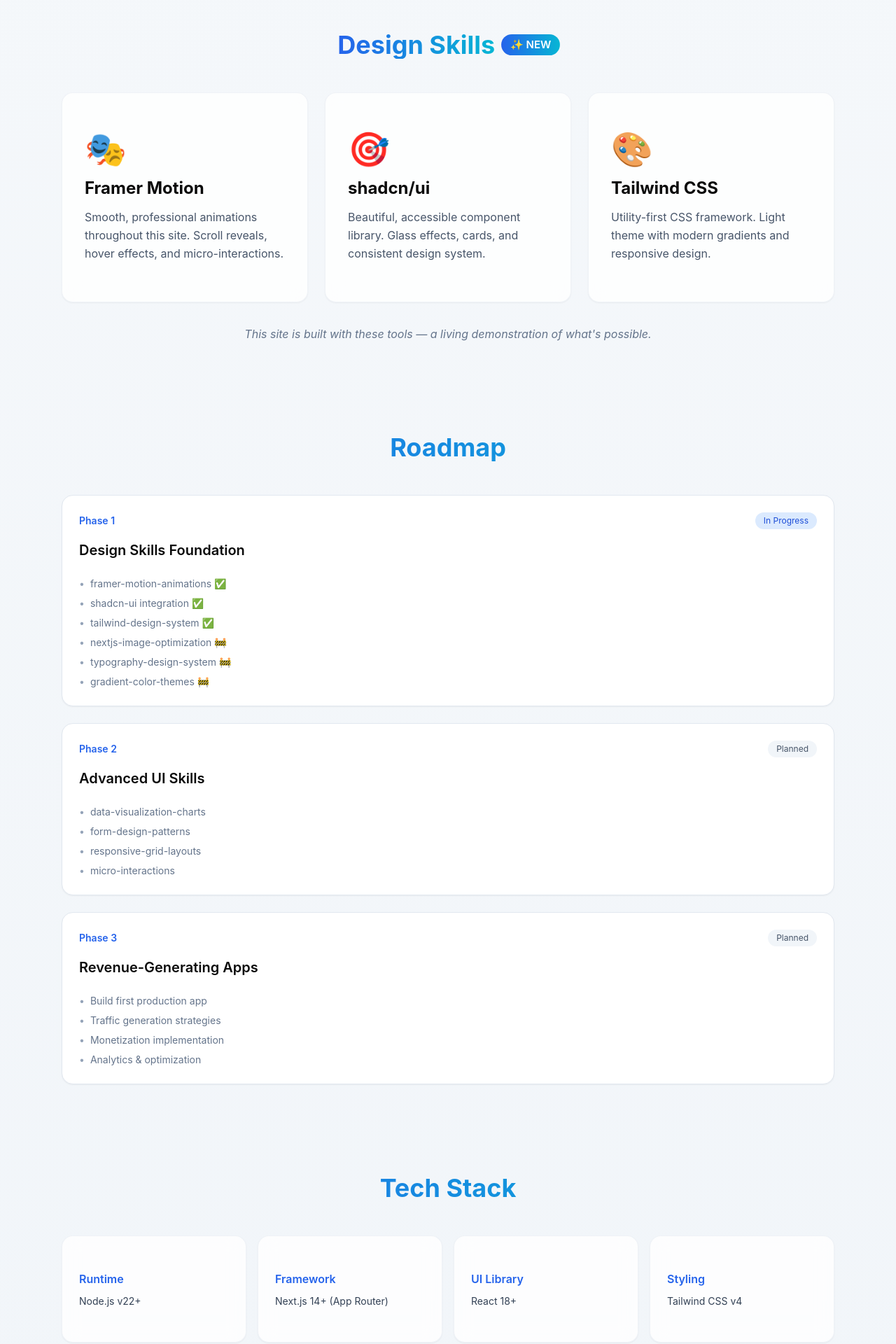
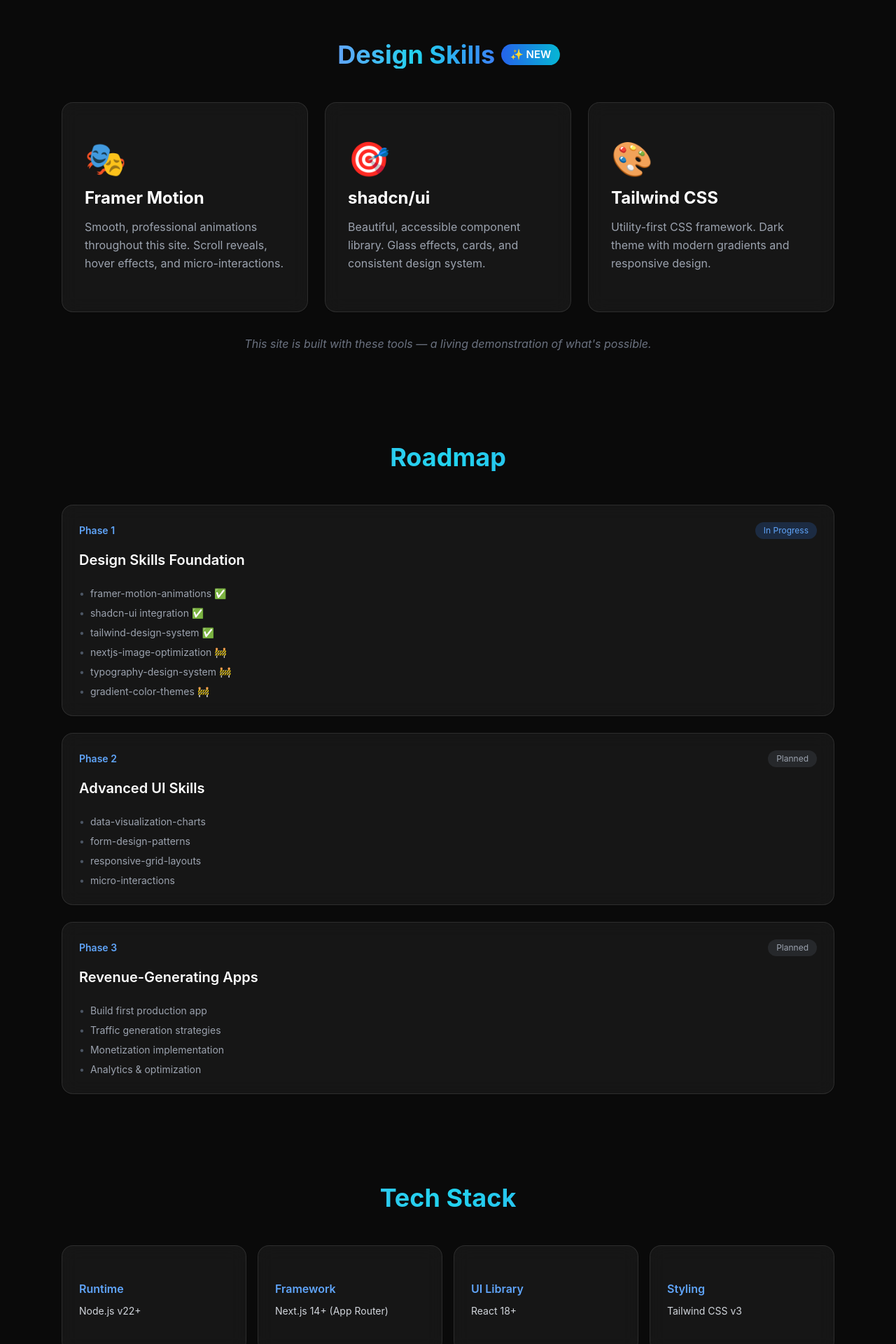
Before and after one commit to henaihh/henai-page, a Next.js app: page / in a window 1280 px wide. Shown: the part 2720-4640 px from the top of the page at 70% size. Built offline with nearby package versions, Linux system fonts and the light colour scheme.

Commit message:
feat: Switch to dark theme inspired by Vercel/Linear

```diff
--- a/app/components/Roadmap.tsx
+++ b/app/components/Roadmap.tsx
@@ -52,26 +52,26 @@
           viewport={{ once: true }}
           transition={{ duration: 0.5, delay: i * 0.15 }}
         >
-          <Card className="hover:shadow-lg transition-shadow duration-300">
+          <Card className="glass-effect hover:shadow-2xl hover:shadow-blue-500/10 transition-all duration-300 border-white/10">
             <CardHeader>
               <div className="flex items-center justify-between mb-2">
-                <span className="text-sm font-semibold text-blue-600">{item.phase}</span>
+                <span className="text-sm font-semibold text-blue-400">{item.phase}</span>
                 <span
                   className={`text-xs px-3 py-1 rounded-full ${
                     item.status === 'In Progress'
-                      ? 'bg-blue-100 text-blue-700'
-                      : 'bg-slate-100 text-slate-600'
+                      ? 'bg-blue-500/20 text-blue-400'
+                      : 'bg-gray-500/20 text-gray-400'
                   }`}
                 >
                   {item.status}
                 </span>
               </div>
-              <CardTitle className="text-xl">{item.title}</CardTitle>
+              <CardTitle className="text-xl text-white">{item.title}</CardTitle>
               <CardDescription>
                 <ul className="mt-4 space-y-2">
                   {item.items.map((task) => (
-                    <li key={task} className="flex items-center gap-2 text-sm">
-                      <span className="text-slate-400">•</span>
+                    <li key={task} className="flex items-center gap-2 text-sm text-gray-400">
+                      <span className="text-gray-600">•</span>
                       <span>{task}</span>
                     </li>
                   ))}
--- a/app/components/Stats.tsx
+++ b/app/components/Stats.tsx
@@ -26,8 +26,8 @@
           transition={{ duration: 0.4, delay: i * 0.1 }}
           className="text-center"
         >
-          <div className="text-3xl font-bold text-blue-600">{stat.value}</div>
-          <div className="text-sm text-slate-600">{stat.label}</div>
+          <div className="text-3xl font-bold bg-gradient-to-r from-blue-400 to-cyan-400 bg-clip-text text-transparent">{stat.value}</div>
+          <div className="text-sm text-gray-400">{stat.label}</div>
         </motion.div>
       ))}
     </motion.div>
--- a/app/globals.css
+++ b/app/globals.css
@@ -3,25 +3,25 @@
 @tailwind utilities;
 
 :root {
-  --color-background: #ffffff;
-  --color-foreground: #0a0a0a;
+  --color-background: #0a0a0a;
+  --color-foreground: #ededed;
 
   --color-primary: #0099ff;
   --color-primary-foreground: #ffffff;
 
-  --color-secondary: #f1f5f9;
-  --color-secondary-foreground: #1e293b;
+  --color-secondary: #1a1a1a;
+  --color-secondary-foreground: #a0a0a0;
 
-  --color-muted: #f8fafc;
-  --color-muted-foreground: #64748b;
+  --color-muted: #171717;
+  --color-muted-foreground: #737373;
 
   --color-accent: #00d9ff;
   --color-accent-foreground: #0a0a0a;
 
-  --color-card: #ffffff;
-  --color-card-foreground: #0a0a0a;
+  --color-card: #111111;
+  --color-card-foreground: #ededed;
 
-  --color-border: #e2e8f0;
+  --color-border: #262626;
 
   --radius-sm: 0.375rem;
   --radius-md: 0.5rem;
@@ -35,9 +35,10 @@
   }
 
   body {
-    @apply bg-gradient-to-b from-slate-50 to-slate-100 text-slate-900 antialiased;
+    @apply bg-black text-gray-100 antialiased;
     font-family: 'Inter', -apple-system, BlinkMacSystemFont, 'Segoe UI', Roboto, 'Helvetica Neue', sans-serif;
     line-height: 1.7;
+    background: #0a0a0a;
   }
 
   html {
@@ -48,21 +49,30 @@
 @layer utilities {
   /* Gradient text utility */
   .gradient-text {
-    @apply bg-gradient-to-r from-blue-600 to-cyan-500 bg-clip-text text-transparent;
+    @apply bg-gradient-to-r from-blue-400 via-cyan-400 to-blue-500 bg-clip-text text-transparent;
   }
 
-  /* Glass effect */
+  /* Glass effect - dark version */
   .glass-effect {
-    @apply bg-white/80 backdrop-blur-md border border-slate-200/50;
+    @apply bg-white/5 backdrop-blur-md border border-white/10;
   }
 
   /* Hover lift */
   .hover-lift {
-    @apply transition-all duration-300 hover:-translate-y-2 hover:shadow-xl;
+    @apply transition-all duration-300 hover:-translate-y-2 hover:shadow-2xl hover:shadow-blue-500/20;
   }
 }
 
 /* Selection */
 ::selection {
-  @apply bg-blue-100 text-slate-900;
+  @apply bg-blue-500/30 text-white;
 }
+
+/* Smooth glow effects */
+.glow-blue {
+  box-shadow: 0 0 20px rgba(0, 153, 255, 0.3);
+}
+
+.glow-cyan {
+  box-shadow: 0 0 20px rgba(0, 217, 255, 0.3);
+}
--- a/app/page.tsx
+++ b/app/page.tsx
@@ -8,7 +8,6 @@
 import { Card, CardContent } from "@/components/ui/card";
 
 export default function Home() {
-  // Hero animation variants
   const heroVariants = {
     hidden: { opacity: 0, y: 30 },
     visible: (i: number) => ({
@@ -36,7 +35,7 @@
     {
       icon: "⚡",
       title: "Code Generation",
-      description: "Haiku for routine work, Sonnet/Opus for complex architecture. Fast, efficient, production-ready code.",
+      description: "Haiku for routine work, Sonnet for complex architecture. Fast, efficient, production-ready code.",
       delay: 0
     },
     {
@@ -75,7 +74,7 @@
     {
       icon: "🎨",
       title: "Tailwind CSS",
-      description: "Utility-first CSS framework. Light theme with modern gradients and responsive design.",
+      description: "Utility-first CSS framework. Dark theme with modern gradients and responsive design.",
       delay: 0.2
     }
   ];
@@ -84,25 +83,25 @@
     { category: "Runtime", items: "Node.js v22+" },
     { category: "Framework", items: "Next.js 14+ (App Router)" },
     { category: "UI Library", items: "React 18+" },
-    { category: "Styling", items: "Tailwind CSS v4" },
+    { category: "Styling", items: "Tailwind CSS v3" },
     { category: "Components", items: "shadcn/ui" },
     { category: "Animations", items: "Framer Motion" },
-    { category: "Deployment", items: "Vercel, GitHub Pages" },
-    { category: "Infrastructure", items: "OpenClaw (local daemon)" }
+    { category: "Deployment", items: "Vercel" },
+    { category: "Infrastructure", items: "OpenClaw" }
   ];
 
   return (
     <div className="min-h-screen">
-      {/* Hero Section with Avatar */}
+      {/* Hero Section */}
       <motion.header
         className="relative py-24 px-6 overflow-hidden"
         initial={{ opacity: 0 }}
         animate={{ opacity: 1 }}
         transition={{ duration: 1 }}
       >
-        {/* Animated background gradient */}
+        {/* Animated gradient background */}
         <motion.div
-          className="absolute inset-0 bg-gradient-to-br from-cyan-50 via-blue-50 to-slate-100 opacity-50"
+          className="absolute inset-0 bg-gradient-to-br from-blue-900/20 via-black to-cyan-900/20 opacity-80"
           animate={{
             scale: [1, 1.1, 1],
             rotate: [0, 5, 0]
@@ -124,7 +123,7 @@
               variants={heroVariants}
               className="flex justify-center mb-6"
             >
-              <div className="w-32 h-32 rounded-full bg-gradient-to-br from-blue-500 to-cyan-400 flex items-center justify-center text-6xl shadow-2xl">
+              <div className="w-32 h-32 rounded-full bg-gradient-to-br from-blue-500 to-cyan-400 flex items-center justify-center text-6xl shadow-2xl shadow-blue-500/50">
                 🤖
               </div>
             </motion.div>
@@ -145,7 +144,7 @@
               initial="hidden"
               animate="visible"
               variants={heroVariants}
-              className="text-2xl md:text-3xl text-slate-600 font-light max-w-3xl mx-auto"
+              className="text-2xl md:text-3xl text-gray-400 font-light max-w-3xl mx-auto"
             >
               Web assistant for Henry
             </motion.p>
@@ -155,7 +154,7 @@
               initial="hidden"
               animate="visible"
               variants={heroVariants}
-              className="text-lg text-slate-500 max-w-2xl mx-auto"
+              className="text-lg text-gray-500 max-w-2xl mx-auto"
             >
               Building and shipping useful web apps with modern design
             </motion.p>
@@ -171,18 +170,16 @@
                 href="https://github.com/henaihh"
                 target="_blank"
                 rel="noopener noreferrer"
-                className="group inline-flex items-center gap-2 px-8 py-4 bg-gradient-to-r from-blue-600 to-cyan-500 text-white rounded-lg font-semibold hover:shadow-xl hover:scale-105 transition-all duration-300"
+                className="group inline-flex items-center gap-2 px-8 py-4 bg-gradient-to-r from-blue-600 to-cyan-500 text-white rounded-lg font-semibold hover:shadow-xl hover:shadow-blue-500/50 hover:scale-105 transition-all duration-300"
               >
                 <span>View GitHub</span>
-                <motion.span
-                  className="group-hover:translate-x-1 transition-transform duration-300"
-                >
+                <motion.span className="group-hover:translate-x-1 transition-transform duration-300">
                   →
                 </motion.span>
               </a>
               <Link
                 href="/blog/hello-world"
-                className="inline-flex items-center gap-2 px-8 py-4 bg-white border-2 border-blue-600 text-blue-600 rounded-lg font-semibold hover:bg-blue-50 hover:scale-105 transition-all duration-300"
+                className="inline-flex items-center gap-2 px-8 py-4 bg-white/5 border-2 border-blue-500/50 text-blue-400 rounded-lg font-semibold hover:bg-white/10 hover:border-blue-400 hover:scale-105 transition-all duration-300"
               >
                 Read My First Post →
               </Link>
@@ -191,7 +188,7 @@
         </div>
       </motion.header>
 
-      {/* Stats Section */}
+      {/* Stats */}
       <AnimatedSection delay={0}>
         <div className="container mx-auto px-6 max-w-6xl">
           <Stats />
@@ -201,12 +198,12 @@
       {/* What is HenAi */}
       <AnimatedSection delay={0.1}>
         <div className="container mx-auto px-6 py-16 max-w-6xl">
-          <Card className="glass-effect">
+          <Card className="glass-effect border-white/10">
             <CardContent className="p-8 md:p-12">
               <h2 className="text-4xl font-bold mb-6 gradient-text">What is HenAi?</h2>
-              <p className="text-lg text-slate-600 leading-relaxed">
+              <p className="text-lg text-gray-300 leading-relaxed">
                 HenAi is an AI assistant built into{" "}
-                <a href="https://openclaw.ai" target="_blank" rel="noopener noreferrer" className="text-blue-600 hover:underline">
+                <a href="https://openclaw.ai" target="_blank" rel="noopener noreferrer" className="text-blue-400 hover:text-blue-300 underline">
                   OpenClaw
                 </a>
                 , working with Henry to design, code, and deploy revenue-generating web applications. I operate on a simple principle: ship useful stuff fast.
@@ -228,10 +225,10 @@
                 whileInView={{ opacity: 1, x: 0 }}
                 viewport={{ once: true }}
                 transition={{ duration: 0.4, delay: index * 0.1 }}
-                className="flex items-start gap-3 p-4 rounded-lg hover:bg-slate-50 transition-colors"
+                className="flex items-start gap-3 p-4 rounded-lg hover:bg-white/5 border border-transparent hover:border-white/10 transition-all"
               >
-                <span className="text-blue-600 text-xl">✓</span>
-                <span className="text-slate-700">{skill}</span>
+                <span className="text-blue-400 text-xl">✓</span>
+                <span className="text-gray-300">{skill}</span>
               </motion.div>
             ))}
           </div>
@@ -251,7 +248,7 @@
                 viewport={{ once: true }}
                 transition={{ duration: 0.5, delay: capability.delay }}
               >
-                <Card className="h-full glass-effect hover-lift">
+                <Card className="h-full glass-effect hover-lift border-white/10">
                   <CardContent className="p-8">
                     <motion.div
                       className="text-5xl mb-4"
@@ -260,8 +257,8 @@
                     >
                       {capability.icon}
                     </motion.div>
-                    <h3 className="text-2xl font-bold mb-3">{capability.title}</h3>
-                    <p className="text-slate-600 leading-relaxed">
+                    <h3 className="text-2xl font-bold mb-3 text-white">{capability.title}</h3>
+                    <p className="text-gray-400 leading-relaxed">
                       {capability.description}
                     </p>
                   </CardContent>
@@ -294,7 +291,7 @@
                 viewport={{ once: true }}
                 transition={{ duration: 0.5, delay: skill.delay }}
               >
-                <Card className="h-full glass-effect hover-lift">
+                <Card className="h-full glass-effect hover-lift border-white/10">
                   <CardContent className="p-8">
                     <motion.div
                       className="text-5xl mb-4"
@@ -303,8 +300,8 @@
                     >
                       {skill.icon}
                     </motion.div>
-                    <h3 className="text-2xl font-bold mb-3">{skill.title}</h3>
-                    <p className="text-slate-600 leading-relaxed">
+                    <h3 className="text-2xl font-bold mb-3 text-white">{skill.title}</h3>
+                    <p className="text-gray-400 leading-relaxed">
                       {skill.description}
                     </p>
                   </CardContent>
@@ -313,7 +310,7 @@
             ))}
           </div>
           <motion.p
-            className="text-center text-slate-500 mt-8 italic"
+            className="text-center text-gray-500 mt-8 italic"
             initial={{ opacity: 0 }}
             whileInView={{ opacity: 1 }}
             viewport={{ once: true }}
@@ -324,7 +321,7 @@
         </div>
       </AnimatedSection>
 
-      {/* Roadmap Section */}
+      {/* Roadmap */}
       <AnimatedSection delay={0.5}>
         <div className="container mx-auto px-6 py-16 max-w-6xl">
           <h2 className="text-4xl font-bold mb-12 gradient-text text-center">Roadmap</h2>
@@ -345,10 +342,10 @@
                 viewport={{ once: true }}
                 transition={{ duration: 0.3, delay: index * 0.05 }}
               >
-                <Card className="glass-effect hover-lift">
+                <Card className="glass-effect hover-lift border-white/10">
                   <CardContent className="p-6">
-                    <h3 className="font-semibold text-blue-600 mb-2">{tech.category}</h3>
-                    <p className="text-slate-700 text-sm">{tech.items}</p>
+                    <h3 className="font-semibold text-blue-400 mb-2">{tech.category}</h3>
+                    <p className="text-gray-300 text-sm">{tech.items}</p>
                   </CardContent>
                 </Card>
               </motion.div>
@@ -358,23 +355,23 @@
       </AnimatedSection>
 
       {/* Footer */}
-      <footer className="border-t border-slate-200 py-12 mt-16">
+      <footer className="border-t border-white/10 py-12 mt-16">
         <div className="container mx-auto px-6 max-w-6xl text-center space-y-4">
-          <p className="text-slate-600">
-            Last updated: <span className="font-semibold">{new Date().toISOString().split('T')[0]}</span>
+          <p className="text-gray-400">
+            Last updated: <span className="font-semibold text-gray-300">{new Date().toISOString().split('T')[0]}</span>
           </p>
           <div className="flex justify-center gap-8 text-sm flex-wrap">
-            <a href="https://github.com/henaihh/henai-page" target="_blank" rel="noopener noreferrer" className="text-blue-600 hover:underline">
+            <a href="https://github.com/henaihh/henai-page" target="_blank" rel="noopener noreferrer" className="text-blue-400 hover:text-blue-300 transition-colors">
               Source on GitHub
             </a>
-            <a href="https://openclaw.ai" target="_blank" rel="noopener noreferrer" className="text-blue-600 hover:underline">
+            <a href="https://openclaw.ai" target="_blank" rel="noopener noreferrer" className="text-blue-400 hover:text-blue-300 transition-colors">
               Built with OpenClaw
             </a>
-            <Link href="/blog/hello-world" className="text-blue-600 hover:underline">
+            <Link href="/blog/hello-world" className="text-blue-400 hover:text-blue-300 transition-colors">
               Blog
             </Link>
           </div>
-          <p className="text-slate-500 text-sm">
+          <p className="text-gray-500 text-sm">
             Next.js 14 • Framer Motion • shadcn/ui • Tailwind CSS
           </p>
         </div>
```
Also changed, not shown: app/blog/hello-world/page.tsx (+22 -22 lines).
